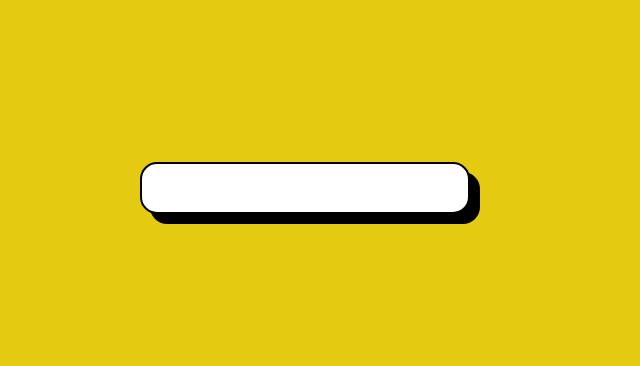
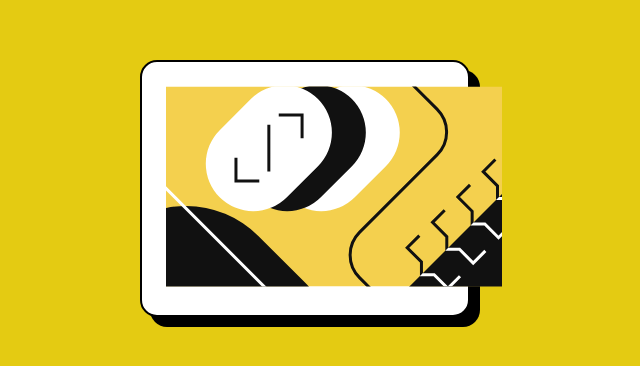
Before and after one commit to AlanVCM/blog-preview-card, a plain HTML site: page index.html in a window 1280 px wide. Shown: the part 212-578 px from the top of the page, without its empty margins (335-975 px from the left). Drawn offline with Linux system fonts and the light colour scheme.

Commit message:
Agrega imagen principal

```diff
--- a/index.html
+++ b/index.html
@@ -9,7 +9,9 @@
   </head>
   <body>
     <main class="targeta">
-      <!-- Aquí irán los demás elementos -->
+        <div class="cabeza">
+            <img src="./assets/images/illustration-article.svg" alt="Ilustración del artículo" />
+        </div>
     </main>
   </body>
 </html>
```
